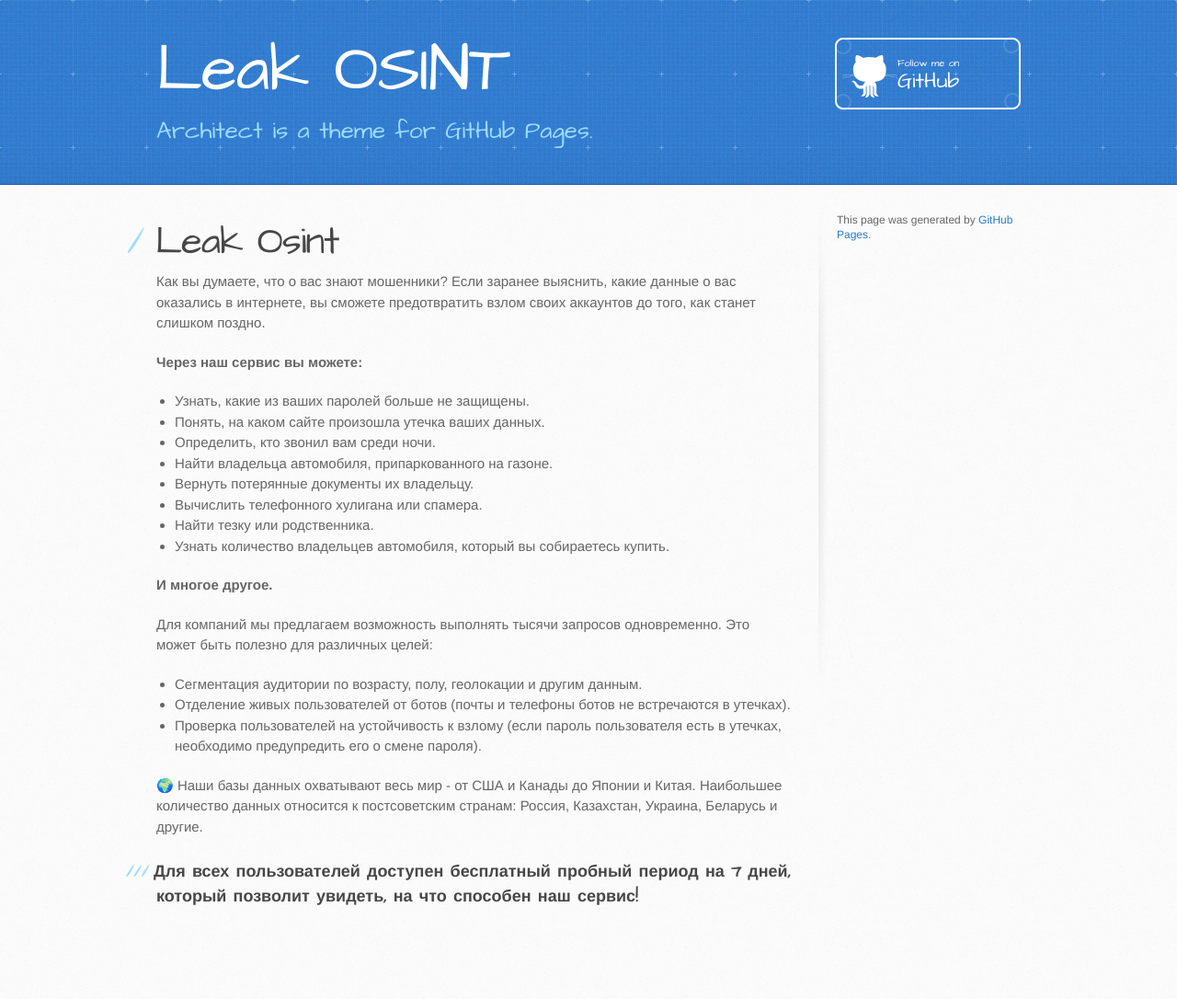
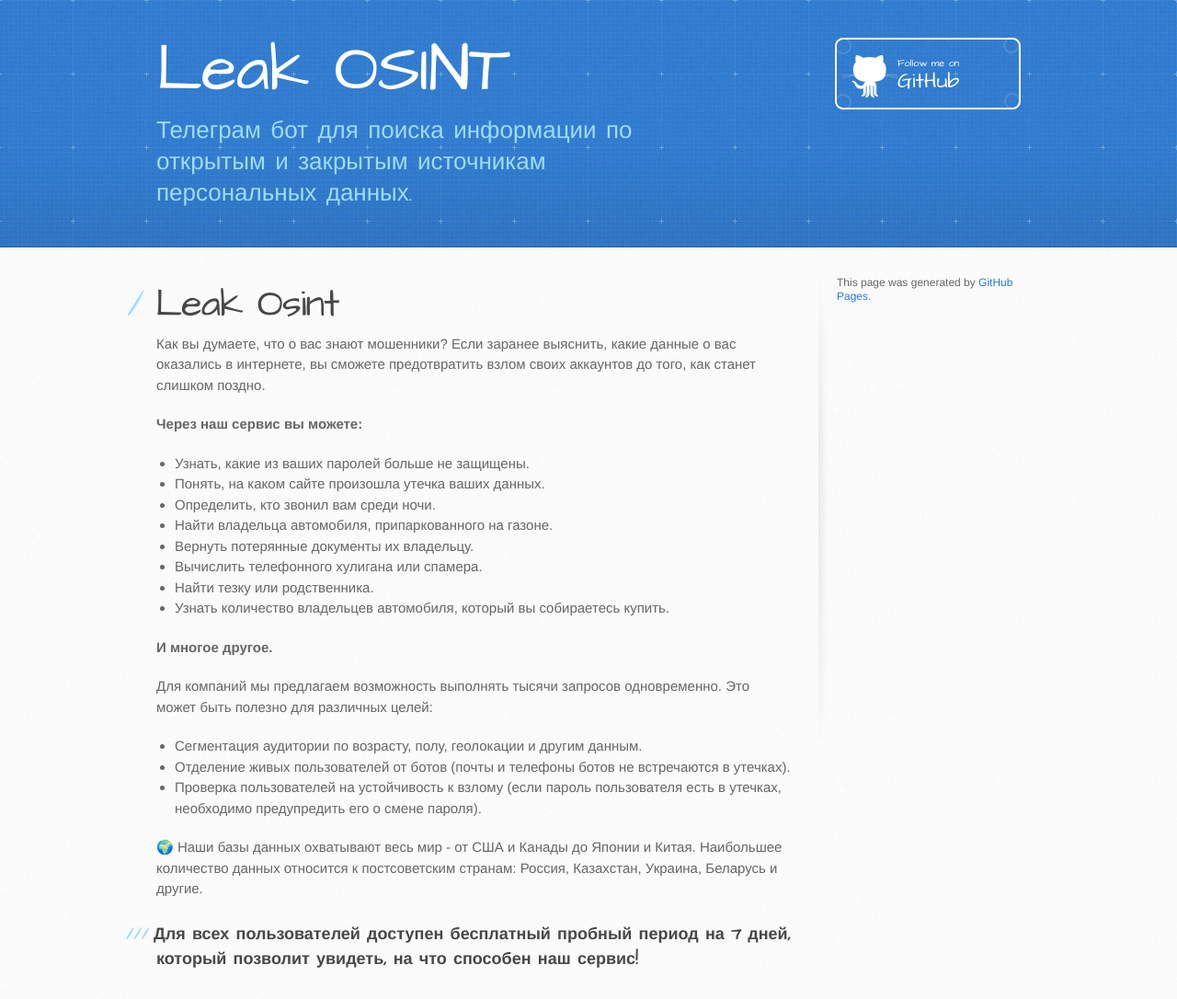
Before and after one commit to LeakOSINT/LeakOSINT.github.io, a Jekyll site: the page built from index.md, in a window 1280 px wide. Shown: the whole page at 92% size. Built offline with Jekyll 4.4.1, drawn with Linux system fonts in a browser that asks for light colours; our own code applies the rules of GitHub Pages for plain Markdown files; before the commit the page ends 1019 px from its top, so only the background shows below that.

Commit message:
Update _config.yml

```diff
--- a/_config.yml
+++ b/_config.yml
@@ -1,5 +1,5 @@
 title: Leak OSINT
-description: Architect is a theme for GitHub Pages.
+description: Телеграм бот для поиска информации по открытым и закрытым источникам персональных данных.
 show_downloads: false
 google_analytics:
 theme: jekyll-theme-architect
```
